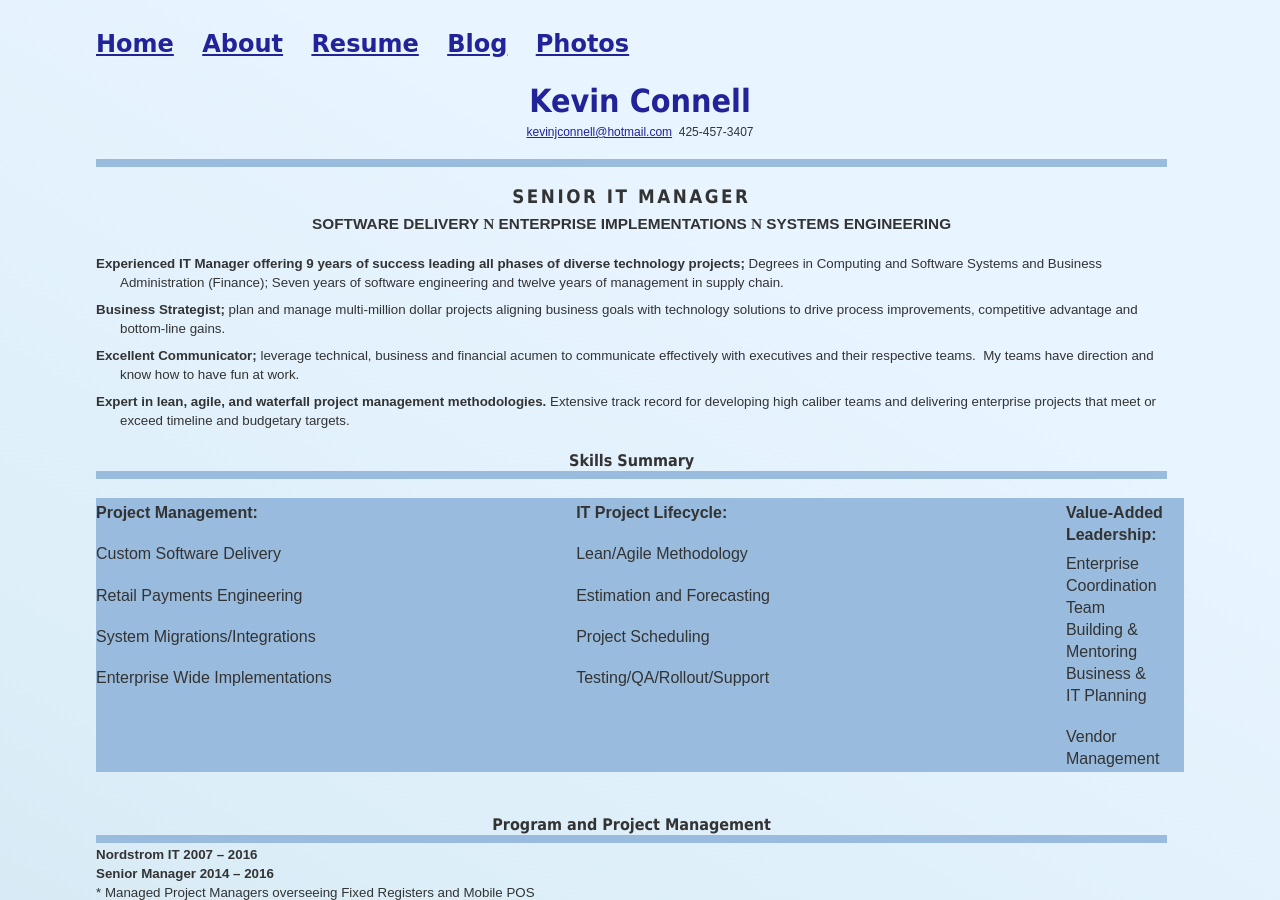
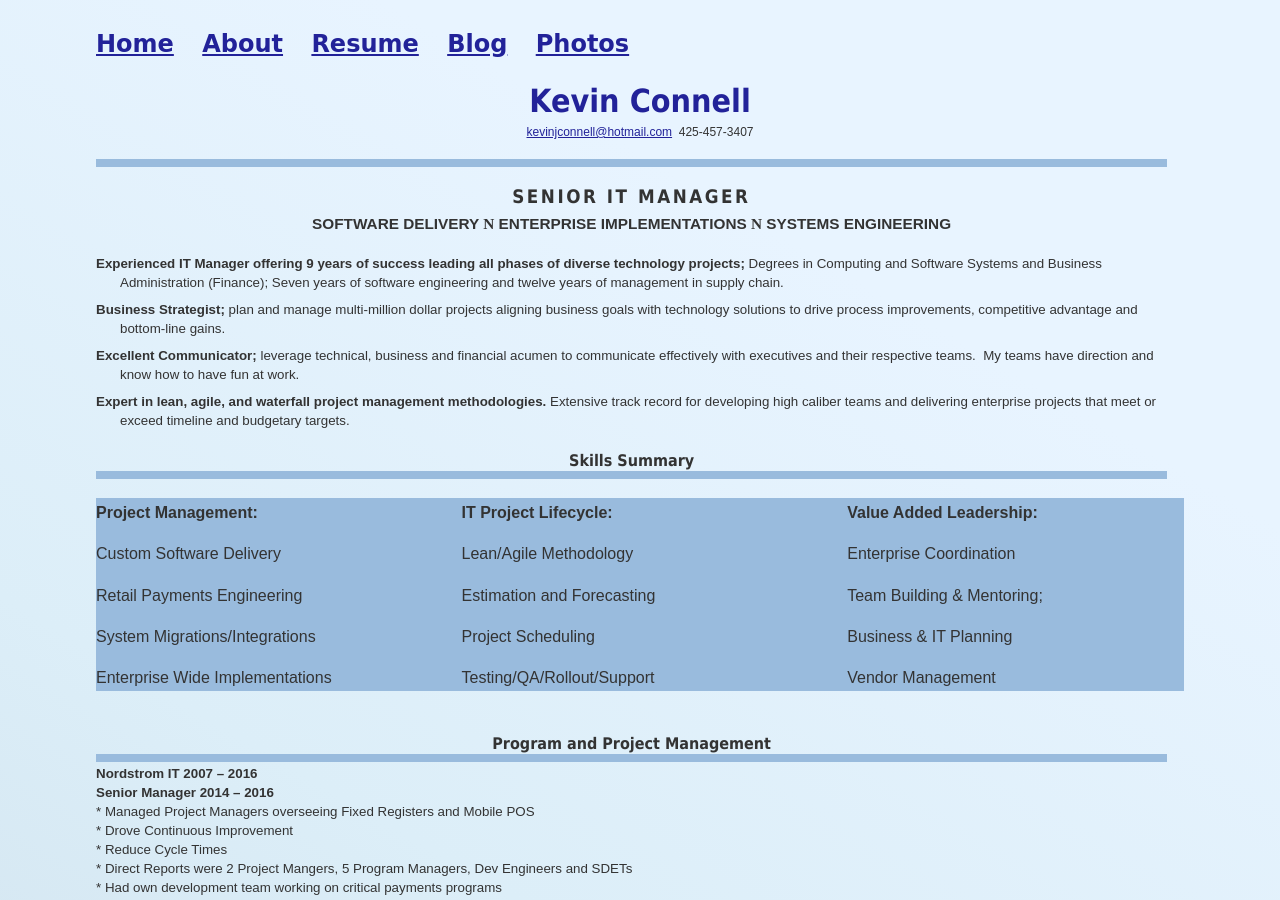
Before and after one commit to mo4dawg/mo4dawg.github.io, a Jekyll site: the page built from CV/index.html, in a window 1280 px wide and 900 px high. Built offline with Jekyll 4.4.1, drawn with Linux system fonts in a browser that asks for light colours.

Commit message:
Update index.html

```diff
--- a/CV/index.html
+++ b/CV/index.html
@@ -495,24 +495,20 @@ mso-fareast-font-family:"Times New Roman"'><o:p>&nbsp;</o:p></span></span></p>
   </td>
 
   <span style='mso-bookmark:top'></span>
-  <td valign=top style='padding:0in 5.4pt 0in 5.4pt'>
+  <td width = "500" valign=top style='padding:0in 5.4pt 0in 5.4pt'>
   <p class=MyZoomClass style='margin-top:2.0pt;margin-right:0in;margin-bottom:
   4.0pt;margin-left:0in;line-height:normal'><span style='mso-bookmark:top'><b
   style='mso-bidi-font-weight:normal'><span style='font-size:10.0pt;font-family:
-  "Arial","sans-serif";mso-fareast-font-family:"Times New Roman"'>Value-Added
-  Leadership:<o:p></o:p></span></b></span></p>
-  <p class=MyZoomClass style='margin-top:0in;margin-right:12.6pt;margin-bottom:
-  0in;margin-left:0in;margin-bottom:.0001pt;line-height:normal'><span
-  style='mso-bookmark:top'><span style='font-size:10.0pt;font-family:"Arial","sans-serif";
-  mso-fareast-font-family:"Times New Roman"'>Enterprise Coordination<o:p></o:p></span></span></p>
-  <p class=MyZoomClass style='margin-top:0in;margin-right:12.6pt;margin-bottom:
-  0in;margin-left:0in;margin-bottom:.0001pt;line-height:normal'><span
-  style='mso-bookmark:top'><span style='font-size:10.0pt;font-family:"Arial","sans-serif";
-  mso-fareast-font-family:"Times New Roman"'>Team Building &amp; Mentoring<o:p></o:p></span></span></p>
-  <p class=MyZoomClass style='margin-top:0in;margin-right:12.6pt;margin-bottom:
-  0in;margin-left:0in;margin-bottom:.0001pt;line-height:normal'><span
-  style='mso-bookmark:top'><span style='font-size:10.0pt;font-family:"Arial","sans-serif";
-  mso-fareast-font-family:"Times New Roman"'>Business &amp; IT Planning<o:p></o:p></span></span></p>
+  "Arial","sans-serif";mso-fareast-font-family:"Times New Roman"'>Value Added Leadership:<o:p></o:p></span></b></span></p>
+  <p class=MyZoomClass style='margin-bottom:0in;margin-bottom:.0001pt;line-height:
+  normal'><span style='mso-bookmark:top'><span style='font-size:10.0pt;
+  font-family:"Arial","sans-serif";mso-fareast-font-family:"Times New Roman"'>Enterprise Coordination<o:p></o:p></span></span></p>
+  <p class=MyZoomClass style='margin-bottom:0in;margin-bottom:.0001pt;line-height:
+  normal'><span style='mso-bookmark:top'><span style='font-size:10.0pt;
+  font-family:"Arial","sans-serif";mso-fareast-font-family:"Times New Roman"'>Team Building &amp; Mentoring;&nbsp;&nbsp;&nbsp;&nbsp;<o:p></o:p></span></span></p>
+  <p class=MyZoomClass style='margin-bottom:0in;margin-bottom:.0001pt;line-height:
+  normal'><span style='mso-bookmark:top'><span style='font-size:10.0pt;
+  font-family:"Arial","sans-serif";mso-fareast-font-family:"Times New Roman"'>Business &amp IT Planning<o:p></o:p></span></span></p>
   <p class=MyZoomClass style='margin-bottom:2.0pt;line-height:normal'><span
   style='mso-bookmark:top'><span style='font-size:10.0pt;font-family:"Arial","sans-serif";
   mso-fareast-font-family:"Times New Roman"'>Vendor Management<o:p></o:p></span></span></p>
```
